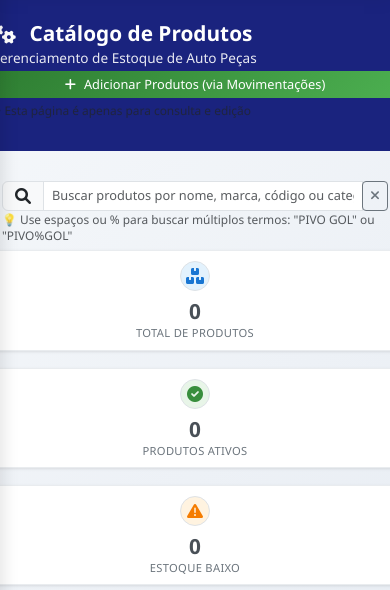
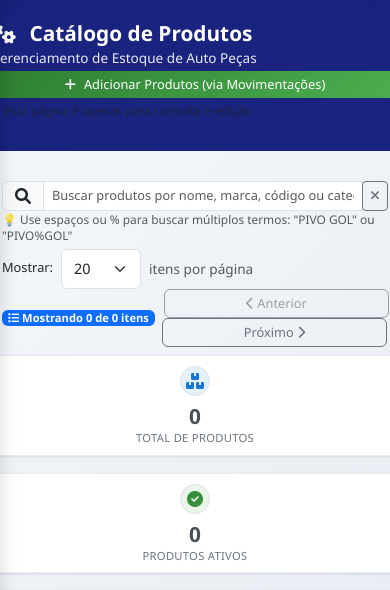
Before and after one commit to Iltonns/J-Auto-Pe-as, a Flask app: page /produtos in a window 390 px wide. Shown: the part 193-783 px from the top of the page. Run offline with Flask 3, Linux system fonts and the light colour scheme; a user stored in the database is signed in; a database or web service that is not in the repository returns one stand-in record (values such as "Sample title"); data that the repository does not hold is empty; some libraries are stand-ins or nearby versions.

Commit message:
Ajuste de paginação

```diff
--- a/templates/produtos.html
+++ b/templates/produtos.html
@@ -511,7 +511,40 @@
     </div>
 
     <!-- Controles de Paginação -->
-    <div id="controlesPaginacaoProdutos"></div>
+    <div id="controlesPaginacaoProdutos">
+        <div class="row mb-3 align-items-center">
+            <div class="col-md-6">
+                <div class="d-flex align-items-center">
+                    <label for="itensPorPaginaProdutos" class="form-label me-2 mb-0">Mostrar:</label>
+                    <select class="form-select w-auto" id="itensPorPaginaProdutos" style="min-width: 80px;">
+                        <option value="10">10</option>
+                        <option value="20" selected>20</option>
+                        <option value="50">50</option>
+                        <option value="100">100</option>
+                        <option value="all">Todos</option>
+                    </select>
+                    <span class="ms-2 text-muted">itens por página</span>
+                </div>
+            </div>
+            <div class="col-md-6 text-end">
+                <div class="d-flex align-items-center justify-content-end">
+                    <span class="badge bg-primary me-2">
+                        <i class="fas fa-list"></i>
+                        Mostrando <span id="itensVisiveisProdutos">0</span> de <span id="totalItensProdutos">0</span> itens
+                    </span>
+                    <div class="btn-group" role="group" id="controlesNavegacaoProdutos">
+                        <button type="button" class="btn btn-outline-secondary btn-sm" id="btnAnteriorProdutos" disabled>
+                            <i class="fas fa-chevron-left"></i> Anterior
+                        </button>
+                        <button type="button" class="btn btn-outline-secondary btn-sm" id="btnProximoProdutos">
+                            Próximo <i class="fas fa-chevron-right"></i>
+                        </button>
+                    </div>
+                </div>
+                <div id="infoPaginacaoProdutos" class="mt-1"></div>
+            </div>
+        </div>
+    </div>
 
     <!-- Estatísticas Rápidas -->
     <div class="row mb-4">
@@ -1651,27 +1684,37 @@ document.querySelector('input[name="arquivo_xml"]').addEventListener('change', f
 });
 
 // Inicialização da Paginação de Produtos
-document.addEventListener('DOMContentLoaded', function() {
-    // Verificar se existem produtos na tabela
-    const produtos = document.querySelectorAll('#tabelaProdutos tbody tr');
-
-    if (produtos.length > 0) {
-        // Criar controles principais de paginação (antes da tabela)
-        createPaginationControls('controlesPaginacaoProdutos', {
-            searchId: 'buscaProdutos',
-            itemsPerPageId: 'itensPorPaginaProdutos',
-            visibleCountId: 'itensVisiveisProdutos',
-            totalCountId: 'totalItensProdutos',
-            prevBtnId: 'btnAnteriorProdutos',
-            nextBtnId: 'btnProximoProdutos',
-            paginationControlsId: 'controlesNavegacaoProdutos',
-            pageInfoId: 'infoPaginacaoProdutos',
-            showSearch: false, // A busca já está implementada acima
-            showItemsPerPage: true
-        });
-
-        // Criar controles secundários no rodapé (navegação simplificada)
-        document.getElementById('controlesPaginacaoRodapeProdutos').innerHTML = `
+$(window).on('load', function() {
+    console.log('Página completamente carregada, inicializando paginação...');
+
+    // Aguardar para garantir que tudo esteja renderizado
+    setTimeout(function() {
+        console.log('=== INICIANDO PAGINAÇÃO ===');
+
+        // Verificar elementos básicos usando JavaScript nativo
+        const tabela = document.getElementById('tabelaProdutos');
+        const tbody = tabela ? tabela.querySelector('tbody') : null;
+        const linhas = tbody ? tbody.querySelectorAll('tr') : [];
+
+        console.log('Tabela encontrada:', !!tabela);
+        console.log('Tbody encontrado:', !!tbody);
+        console.log('Total de linhas:', linhas.length);
+
+        if (!tabela || !tbody || linhas.length === 0) {
+            console.error('Elementos da tabela não encontrados ou sem dados!');
+            return;
+        }
+
+        // Verificar dependências
+        if (typeof TablePagination === 'undefined') {
+            console.error('Classe TablePagination não encontrada!');
+            return;
+        }
+
+        // Criar controles do rodapé
+        const rodape = document.getElementById('controlesPaginacaoRodapeProdutos');
+        if (rodape) {
+            rodape.innerHTML = `
                 <div class="d-flex justify-content-between align-items-center">
                     <small class="text-muted">
                         <i class="fas fa-info-circle me-1"></i>
@@ -1687,8 +1730,12 @@ document.addEventListener('DOMContentLoaded', function() {
                     </div>
                 </div>
             `;
-
-        // Inicializar sistema de paginação
+        }
+
+
+        // Inicializar TablePagination
+        try {
+            console.log('Criando instância da TablePagination...');
             window.paginationProdutos = new TablePagination({
                 tableId: 'tabelaProdutos',
                 searchId: 'buscaProdutos',
@@ -1703,16 +1750,35 @@ document.addEventListener('DOMContentLoaded', function() {
                 searchFields: ['nome', 'marca', 'categoria', 'codigo', 'status']
             });
 
-        // Sincronizar controles do rodapé com a paginação principal
-        syncFooterControls();
-
-        console.log('Paginação de produtos inicializada com', produtos.length, 'produtos');
-    } else {
-        console.log('Nenhum produto encontrado para paginação');
-        // Ocultar controles se não há produtos
-        document.getElementById('controlesPaginacaoProdutos').style.display = 'none';
-        document.getElementById('controlesPaginacaoRodapeProdutos').innerHTML =
-            '<div class="text-center text-muted py-2"><i class="fas fa-box-open me-2"></i>Nenhum produto cadastrado</div>';
+            console.log('✅ Paginação inicializada com sucesso!');
+            console.log('Produtos carregados:', window.paginationProdutos.allRows.length);
+            console.log('Produtos filtrados:', window.paginationProdutos.filteredRows.length);
+
+            // Forçar primeira atualização e testar funcionalidade
+            setTimeout(function() {
+                if (window.paginationProdutos && typeof window.paginationProdutos.updatePagination === 'function') {
+                    console.log('Forçando primeira atualização da paginação...');
+                    window.paginationProdutos.updatePagination();
+
+                    // Testar se as linhas estão sendo ocultadas/mostradas
+                    const todasLinhas = $('#tabelaProdutos tbody tr');
+                    const linhasVisiveis = $('#tabelaProdutos tbody tr:visible');
+                    console.log('Total de linhas na tabela:', todasLinhas.length);
+                    console.log('Linhas visíveis após paginação:', linhasVisiveis.length);
+
+                    // Se todas as linhas ainda estão visíveis, forçar ocultação manual
+                    if (linhasVisiveis.length === todasLinhas.length && todasLinhas.length > 20) {
+                        console.log('⚠️ Paginação não funcionou, aplicando correção manual...');
+                        todasLinhas.hide();
+                        todasLinhas.slice(0, 20).show();
+                        $('#itensVisiveisProdutos').text('20');
+                        $('#totalItensProdutos').text(todasLinhas.length);
+                    }
+                }
+            }, 100);
+
+        } catch (error) {
+            console.error('❌ Erro ao inicializar paginação:', error);
         }
 
     // Função para sincronizar controles do rodapé
@@ -1752,6 +1818,7 @@ document.addEventListener('DOMContentLoaded', function() {
             setInterval(observeChanges, 500);
         }
     }
+    }, 1000);
 });
 
 // ========== GESTÃO DE FORNECEDORES ==========
```
Lines whose indentation alone changed are shown as unchanged.
